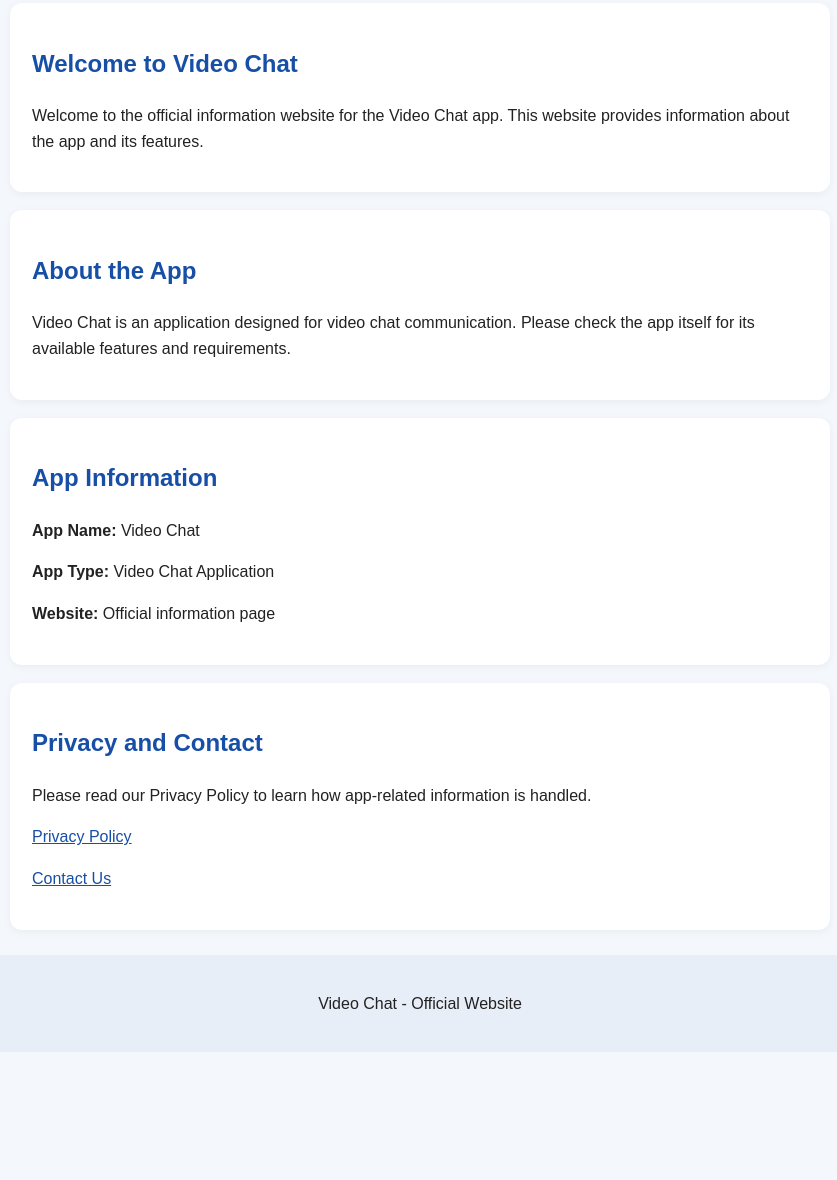
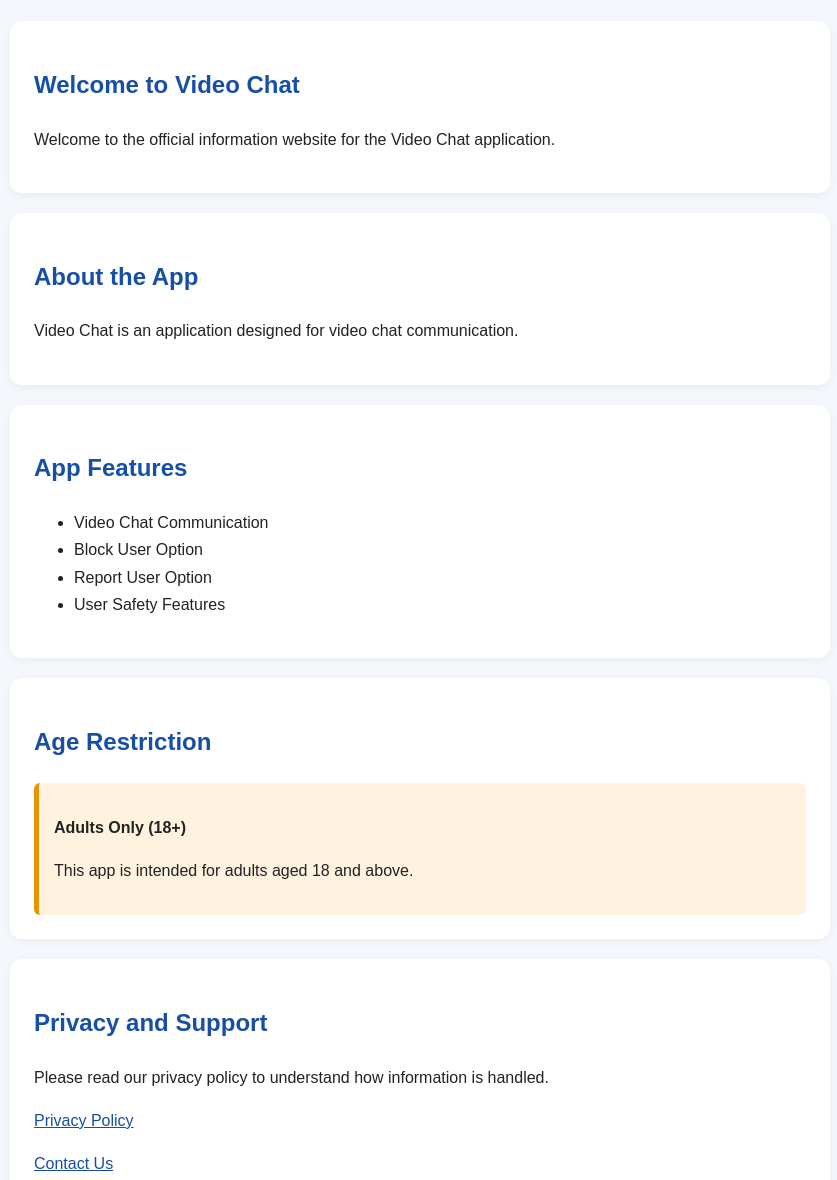
Before and after one commit to webs71452-oss/video-chatwebsite, a plain HTML site: page index.html in a window 1280 px wide. Shown: the part 201-1381 px from the top of the page, without its empty margins (220-1057 px from the left). Before the commit the page ends 1253 px from the top, so only its background shows below. Drawn offline with Linux system fonts and the light colour scheme.

Commit message:
Update index.html

```diff
--- a/index.html
+++ b/index.html
@@ -4,45 +4,74 @@
 <head>
   <meta charset="UTF-8">
   <meta name="viewport" content="width=device-width, initial-scale=1.0">
+
   <title>Video Chat - Official Website</title>
-  <meta name="description" content="Official information website for the Video Chat app.">
+
+  <meta name="description"
+        content="Official information website for the Video Chat application.">
+
   <style>
-    * { box-sizing: border-box; }
+    * {
+      box-sizing: border-box;
+    }
+
     body {
       margin: 0;
       font-family: Arial, sans-serif;
       background: #f4f7fb;
       color: #222;
-      line-height: 1.6;
+      line-height: 1.7;
     }
+
     header {
       background: #174ea6;
       color: white;
       text-align: center;
-      padding: 35px 15px;
+      padding: 40px 15px;
     }
-    header h1 { margin: 0; font-size: 32px; }
+
+    header h1 {
+      margin: 0;
+      font-size: 34px;
+    }
+
     main {
       max-width: 850px;
       margin: 25px auto;
       padding: 0 15px;
     }
+
     section {
       background: white;
-      padding: 22px;
-      margin-bottom: 18px;
+      padding: 24px;
+      margin-bottom: 20px;
       border-radius: 12px;
-      box-shadow: 0 2px 8px #0000000d;
+      box-shadow: 0 2px 10px #0000000d;
     }
-    h2 { color: #174ea6; }
-    a { color: #174ea6; }
+
+    h2 {
+      color: #174ea6;
+    }
+
+    .age {
+      background: #fff3e0;
+      border-left: 5px solid #e69500;
+      padding: 15px;
+      border-radius: 6px;
+    }
+
+    a {
+      color: #174ea6;
+    }
+
     footer {
+      background: #e8eef7;
       text-align: center;
       padding: 20px;
-      background: #e8eef7;
     }
   </style>
 </head>
+
 <body>
 
   <header>
@@ -51,42 +80,65 @@
   </header>
 
   <main>
+
     <section>
       <h2>Welcome to Video Chat</h2>
       <p>
-        Welcome to the official information website for the Video Chat app.
-        This website provides information about the app and its features.
+        Welcome to the official information website
+        for the Video Chat application.
       </p>
     </section>
 
     <section>
       <h2>About the App</h2>
       <p>
-        Video Chat is an application designed for video chat communication.
-        Please check the app itself for its available features and requirements.
+        Video Chat is an application designed for
+        video chat communication.
       </p>
     </section>
 
     <section>
-      <h2>App Information</h2>
-      <p><strong>App Name:</strong> Video Chat</p>
-      <p><strong>App Type:</strong> Video Chat Application</p>
-      <p><strong>Website:</strong> Official information page</p>
+      <h2>App Features</h2>
+      <ul>
+        <li>Video Chat Communication</li>
+        <li>Block User Option</li>
+        <li>Report User Option</li>
+        <li>User Safety Features</li>
+      </ul>
     </section>
 
     <section>
-      <h2>Privacy and Contact</h2>
+      <h2>Age Restriction</h2>
+      <div class="age">
+        <p><strong>Adults Only (18+)</strong></p>
+        <p>
+          This app is intended for adults aged
+          18 and above.
+        </p>
+      </div>
+    </section>
+
+    <section>
+      <h2>Privacy and Support</h2>
       <p>
-        Please read our Privacy Policy to learn how app-related information
-        is handled.
+        Please read our privacy policy to understand
+        how information is handled.
       </p>
-      <p><a href="privacy.html">Privacy Policy</a></p>
-      <p><a href="contact.html">Contact Us</a></p>
+
+      <p>
+        <a href="privacy.html">Privacy Policy</a>
+      </p>
+
+      <p>
+        <a href="contact.html">Contact Us</a>
+      </p>
     </section>
+
   </main>
 
   <footer>
     <p>Video Chat - Official Website</p>
+    <p>Age Restriction: 18+</p>
   </footer>
 
 </body>
```
